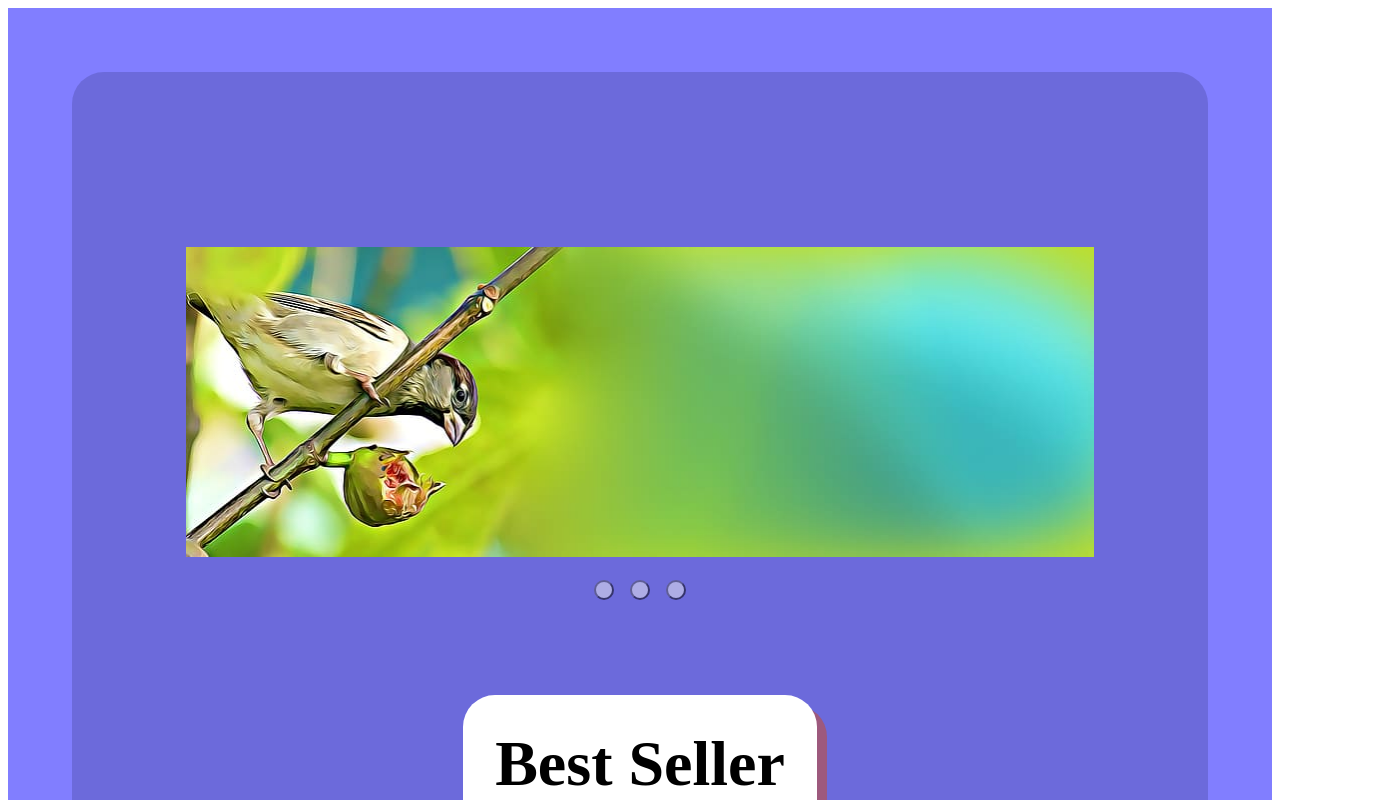
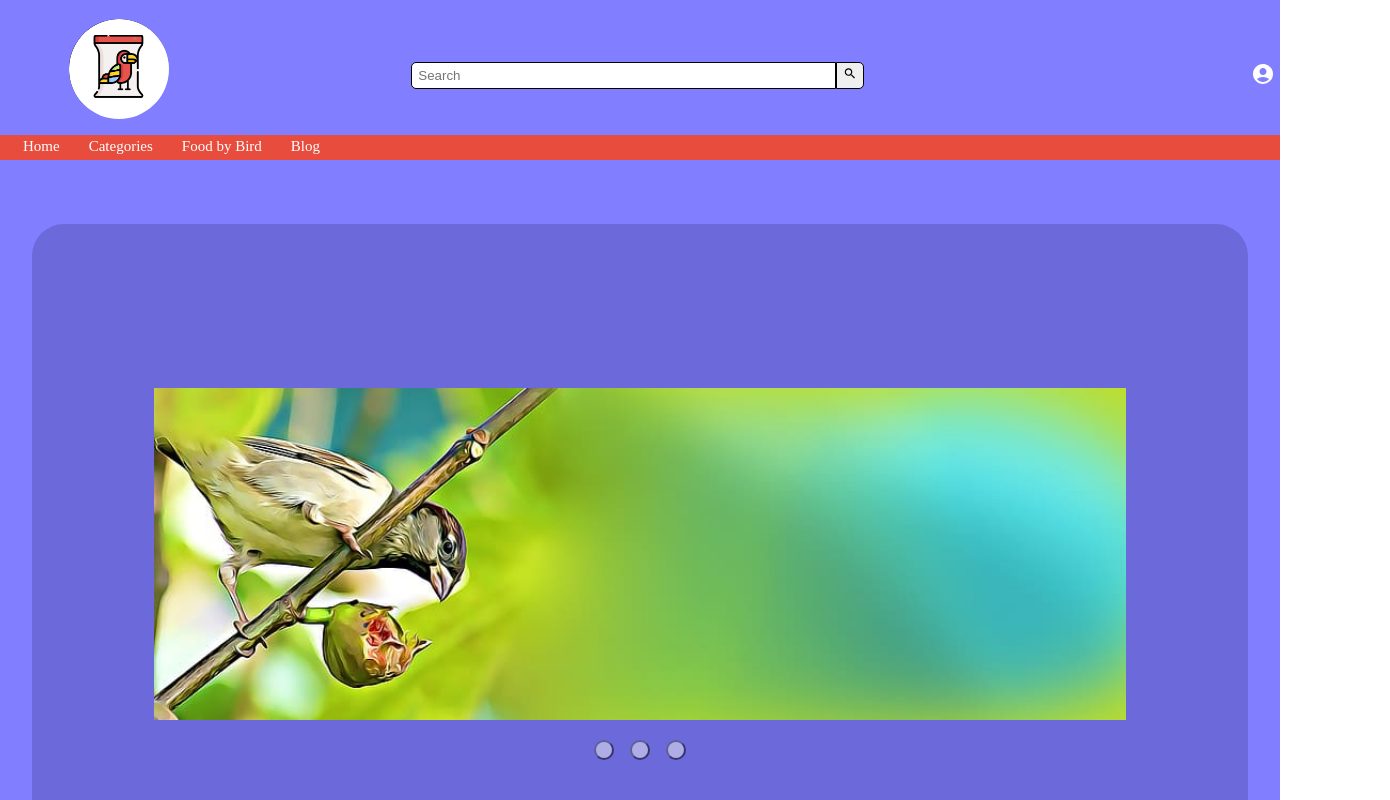
Before and after one commit to sontoong/swp391-dead-, a React (Create React App) app: page / in a window 1280 px wide. Shown: the top 800 px of the page, 1390 px wide, since content can reach past the window. Built offline with nearby package versions, Linux system fonts and the light colour scheme.

Commit message:
Pyrocinical 2

```diff
--- a/package.json
+++ b/package.json
@@ -3,6 +3,10 @@
   "version": "0.1.0",
   "private": true,
   "dependencies": {
+    "@emotion/react": "^11.11.0",
+    "@emotion/styled": "^11.11.0",
+    "@mui/icons-material": "^5.11.16",
+    "@mui/material": "^5.13.1",
     "@testing-library/jest-dom": "^5.16.5",
     "@testing-library/react": "^13.4.0",
     "@testing-library/user-event": "^13.5.0",
--- a/src/App.js
+++ b/src/App.js
@@ -3,9 +3,14 @@ import Carousel from './Component/Slider/Slider'
 import './Body.css';
 import FoodInfo from './Component/FoodInfo/FoodInfo.jsx';
 import About from './Component/About/About';
+import Header from './Component/Header/Header';
+import Menu from './Component/menuBar/Menu.jsx';
 
 const App = () => {
   return (
+    <div>
+      <Header/>
+      <Menu/>
       <div className='Body'>
           <div className='InnerBody'>
               <Carousel/>
@@ -13,6 +18,7 @@ const App = () => {
               <About/>
           </div>
       </div>
+    </div>
   )
 }
 
--- a/src/Body.css
+++ b/src/Body.css
@@ -1,6 +1,52 @@
 .Body{
     background-color: rgb(129, 126, 255);
-    padding: 2rem;
+    box-sizing: border-box;
+    padding-top: 2rem;
+    padding-bottom: 2rem;
+}
+
+html, body, div, span, applet, object, iframe,
+h1, h2, h3, h4, h5, h6, p, blockquote, pre,
+a, abbr, acronym, address, big, cite, code,
+del, dfn, em, img, ins, kbd, q, s, samp,
+small, strike, strong, sub, sup, tt, var,
+b, u, i, center,
+dl, dt, dd, ol, ul, li,
+fieldset, form, label, legend,
+table, caption, tbody, tfoot, thead, tr, th, td,
+article, aside, canvas, details, embed,
+figure, figcaption, footer, header, hgroup,
+menu, nav, output, ruby, section, summary,
+time, mark, audio, video {
+	margin: 0;
+	padding: 0;
+	border: 0;
+	font-size: 100%;
+	font: inherit;
+	vertical-align: baseline;
+}
+/* HTML5 display-role reset for older browsers */
+article, aside, details, figcaption, figure,
+footer, header, hgroup, menu, nav, section {
+	display: block;
+}
+body {
+	line-height: 1;
+}
+ol, ul {
+	list-style: none;
+}
+blockquote, q {
+	quotes: none;
+}
+blockquote:before, blockquote:after,
+q:before, q:after {
+	content: '';
+	content: none;
+}
+table {
+	border-collapse: collapse;
+	border-spacing: 0;
 }
 
 .InnerBody{
--- a/src/Component/About/About.module.css
+++ b/src/Component/About/About.module.css
@@ -8,4 +8,14 @@
     font-family: cursive;
     box-shadow: rgba(180, 81, 81, 0.68) 10px 10px;
     color: white;
+    margin-top: 3rem;
 }
+
+.About a{
+    color: rgb(0, 170, 255);
+    text-decoration: underline;
+}
+
+.About p, .About h1, .About h2{
+    margin-bottom: 2rem;
+}
--- /dev/null
+++ b/src/Component/Header/Header.jsx
@@ -0,0 +1,37 @@
+import React from "react";
+import SearchIcon from "@mui/icons-material/Search";
+import AccountCircleIcon from "@mui/icons-material/AccountCircle";
+import ShoppingCartIcon from "@mui/icons-material/ShoppingCart";
+import styles from './Header.module.css'
+
+const Header = () => {
+  return (
+    <div>
+      <nav>
+        <ul className={styles.header}>
+          <li>
+            <img src="asset/img/logo.png" alt="" className={styles.logo} />
+          </li>
+          <li className={styles["search-bar"]}>
+            <input type="text" placeholder="Search" className={styles["search-box"]}/>
+            <button className={styles["search-icon"]}>
+              <SearchIcon sx={{ width:"14px", height:"15px", padding:"1px 0px"}} />
+            </button>
+          </li>
+          <li className={styles["login-signup"]}>
+            <a href="#login&signup" alt="">
+              <AccountCircleIcon sx={{wdith: "5rem"}}/>
+            </a>
+          </li>
+          <li className={styles["shopping-cart-icon"]}>
+            <a href="#shoppingcarticon" alt="">
+              <ShoppingCartIcon sx={{ color: "white", width: "5rem" }} />
+            </a>
+          </li>
+        </ul>
+      </nav>
+    </div>
+  );
+};
+
+export default Header;
--- /dev/null
+++ b/src/Component/Header/Header.module.css
@@ -0,0 +1,45 @@
+.header{
+    display: flex;
+    align-items: center;
+    list-style: none;
+    padding: 1.5% 0% 1% 5.4%;
+    background-color: rgb(129, 126, 255);
+    margin-top: 0px;
+    margin-bottom: 0px;
+    margin-left: 0px;
+  }
+  .header img{
+    width: 100px;
+    height: 100px;
+    border-radius: 50%;
+  }
+  .shopping-cart-icon{
+    margin-left: 0%;
+  }
+  .search-bar{
+    display: flex;
+    flex-direction: row;
+    height: 27px;
+    margin: 9px 20% 0px 20%;
+  }
+  .search-box{
+    padding-right: 15rem;
+    padding-left: 6px;
+    padding-top: 0.5rem;
+    padding-bottom: 0.5rem;
+    border-top-left-radius: 5px;
+    border-bottom-left-radius: 5px;
+    border: 1.5px solid black;
+  }
+  .search-icon{
+    border-top-right-radius: 5px;
+    border-bottom-right-radius: 5px;
+    border: 1.5px solid black;
+  }
+  .login-signup{
+    margin-top: 9px;
+    margin-left: 10%;
+  }
+  .shopping-cart-icon{
+    margin-top: 9px;
+  }
--- a/src/Component/Slider/Slider.module.css
+++ b/src/Component/Slider/Slider.module.css
@@ -48,7 +48,7 @@
 
   .btn{
     position: absolute;
-    bottom: 25%;
+    bottom: 5%;
   }
 
   .btn :hover{
--- /dev/null
+++ b/src/Component/menuBar/Menu.jsx
@@ -0,0 +1,18 @@
+import React from "react";
+import styles from './Menu.module.css'
+
+const Menu = () =>{
+    return(
+        <div>
+            <nav>
+                <ul className={styles.menu}>
+                    <li><a className={styles.active} href='#home'>Home</a></li>
+                    <li><a href='#categories'>Categories</a></li>
+                    <li><a href='#foodbybird'>Food by Bird</a></li>
+                    <li><a href='#blog'>Blog</a></li>
+                </ul>
+            </nav>
+        </div>
+    )
+}
+export default Menu;
--- /dev/null
+++ b/src/Component/menuBar/Menu.module.css
@@ -0,0 +1,22 @@
+.menu{
+    display: flex;
+    list-style: none;
+    background-color: rgb(231, 76, 60);
+    margin-top: 0px;
+    padding-bottom: 6px;
+    padding-top: 3px;
+}
+a{
+    text-decoration: none;
+    margin-left: 20px;
+    padding: 4px 6px 6px 3px;
+    color: white;
+    font-size: 15px;
+    font-family: cursive;
+
+}
+.menu li :hover{
+    background-color: rgba(44, 50, 163, 0.802);
+    color: orange;
+    padding-left: 6px;
+}
--- a/src/Share/Map.js
+++ b/src/Share/Map.js
@@ -7,11 +7,21 @@ export const Images = [
 ]
 
 export const Food =[
-    {title:'Pennington Classic Wild Bird Feed and Seed, 20 lb. Bag', img: 'asset/img/pennington-bird-seed-food-100542060-64_1000.jpg',info: 'Pennington® Classic Wild Bird Feed is a blend of high-quality grains and seeds that attract a wide variety of beautiful & colorful wild birds. Pennington® Classic Wild Bird Feed is blended with desirable grains such as white millet and black oil sunflower seed and is great to feed year-round. Pennington® Classic Wild Bird Feed is a good mix to feed in many types of bird feeders including hopper, gazebo and tube feeders. Pennington® ClassicWild Bird Feed attracts songbirds just as Cardinals, Goldfinches and Chickadees. Condition: New'
-},// ,star:}
-{title:'Kaytee Wild Bird Food Nut & Fruit Blend', img: 'asset/img/81kMojdC7rS.jpg',info: 'Wild birds require a lot of energy for flying. Offer them the Kaytee Nut & Fruit Blend to keep them fueled and happy. Pound for pound, nothing offers your feathered friend more energy than fruit and nuts. Provide a supply of All Living Things Nyjer Seed year-round as birds may abandon and not return to a feeding area if they find it empty. When offering more than one type of seed, place feeders at different heights to avoid conflicts between different types of birds. Always provide plenty of clean, fresh water.'
+{title:'Pennington Classic Wild Bird Feed and Seed, 20 lb. Bag',
+img: 'asset/img/pennington-bird-seed-food-100542060-64_1000.jpg',
+info: 'Pennington® Classic Wild Bird Feed is a blend of high-quality grains and seeds that attract a wide variety of beautiful & colorful wild birds. Pennington® Classic Wild Bird Feed is blended with desirable grains such as white millet and black oil sunflower seed and is great to feed year-round. Pennington® Classic Wild Bird Feed is a good mix to feed in many types of bird feeders including hopper, gazebo and tube feeders. Pennington® ClassicWild Bird Feed attracts songbirds just as Cardinals, Goldfinches and Chickadees. Condition: New'
 },
-{title:'Mazuri | Nutritionally Complete for Small Birds | 2.5 Pound (2.5 lb.) Bag', img:'asset/img/Small-Bird-2-5lb-727613010935-center-1_37ef0caf-d638-4874-8a76-74985a20bb03.jpg',info: "There is a special group of people who love exotic animals. At Mazuri we are fascinated by the world's less-common creatures. When kept as pets, exotic animals require special care and expertise, so we've spent decades mastering their needs. That's why we're trusted by both pet owners and professionals to provide high-quality nutrition for exotic animals of all kinds. We're committed to creating the most nutritious exotic pet foods possible based on science, research, and more than 30 years of experience"}
+{title:'Kaytee Wild Bird Food Nut & Fruit Blend',
+img: 'asset/img/81kMojdC7rS.jpg',
+info: 'Wild birds require a lot of energy for flying. Offer them the Kaytee Nut & Fruit Blend to keep them fueled and happy. Pound for pound, nothing offers your feathered friend more energy than fruit and nuts. Provide a supply of All Living Things Nyjer Seed year-round as birds may abandon and not return to a feeding area if they find it empty. When offering more than one type of seed, place feeders at different heights to avoid conflicts between different types of birds. Always provide plenty of clean, fresh water.'
+},
+{title:'Mazuri | Nutritionally Complete for Small Birds | 2.5 Pound (2.5 lb.) Bag',
+img:'asset/img/Small-Bird-2-5lb-727613010935-center-1_37ef0caf-d638-4874-8a76-74985a20bb03.jpg',
+info: "There is a special group of people who love exotic animals. At Mazuri we are fascinated by the world's less-common creatures. When kept as pets, exotic animals require special care and expertise, so we've spent decades mastering their needs. That's why we're trusted by both pet owners and professionals to provide high-quality nutrition for exotic animals of all kinds. We're committed to creating the most nutritious exotic pet foods possible based on science, research, and more than 30 years of experience"
+}
 ,
-{title:'Pennington Wild Bird Premium Select Blend Feed and Seed, 20 lb.', img:'asset/img/5bf981ed-12ba-4c32-aeca-a3742e7e5e62.66e5c54de760eeedd8039bac9372a1b3.jpg', info:"Pennington Wild Bird Premium Select Blend Feed and Seed is a special treat for wild birds. Pennington Wild Bird Premium Select Blend Feed and Seed contains a large amount of Sunflower Seed that most every bird loves plus many other high-quality grains to please even the most discriminating birds. Pennington Wild Bird Premium Select Blend Feed and Seed is blended with desirable grains such as white millet and black oil sunflower seed and is great to feed year-round. Pennington Wild Bird Premium Select Blend Feed and Seed is a good mix to feed in many types of bird feeders including hopper, gazebo and tube feeders. Pennington Wild Bird Premium Select Blend Feed and Seed attracts songbirds such as Cardinals, Chickadees and Purple Finches. Condition is New."}
+{title:'Pennington Wild Bird Premium Select Blend Feed and Seed, 20 lb.',
+img:'asset/img/5bf981ed-12ba-4c32-aeca-a3742e7e5e62.66e5c54de760eeedd8039bac9372a1b3.jpg',
+info:"Pennington Wild Bird Premium Select Blend Feed and Seed is a special treat for wild birds. Pennington Wild Bird Premium Select Blend Feed and Seed contains a large amount of Sunflower Seed that most every bird loves plus many other high-quality grains to please even the most discriminating birds. Pennington Wild Bird Premium Select Blend Feed and Seed is blended with desirable grains such as white millet and black oil sunflower seed and is great to feed year-round. Pennington Wild Bird Premium Select Blend Feed and Seed is a good mix to feed in many types of bird feeders including hopper, gazebo and tube feeders. Pennington Wild Bird Premium Select Blend Feed and Seed attracts songbirds such as Cardinals, Chickadees and Purple Finches. Condition is New."
+}
 ]
```
Also changed, not shown: public/asset/img/logo.png (added), 1 other file (tests, documents, lock files or other folders). Lines whose indentation alone changed are shown as unchanged.
